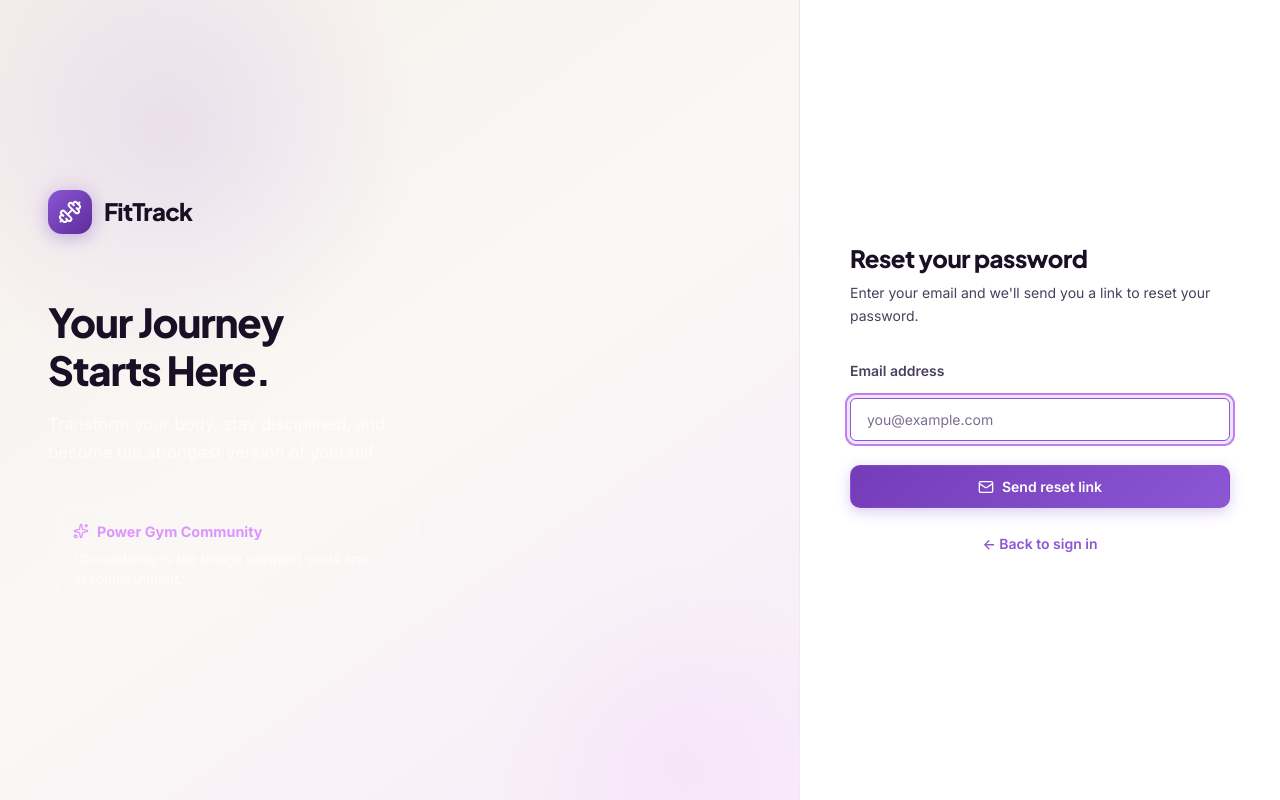
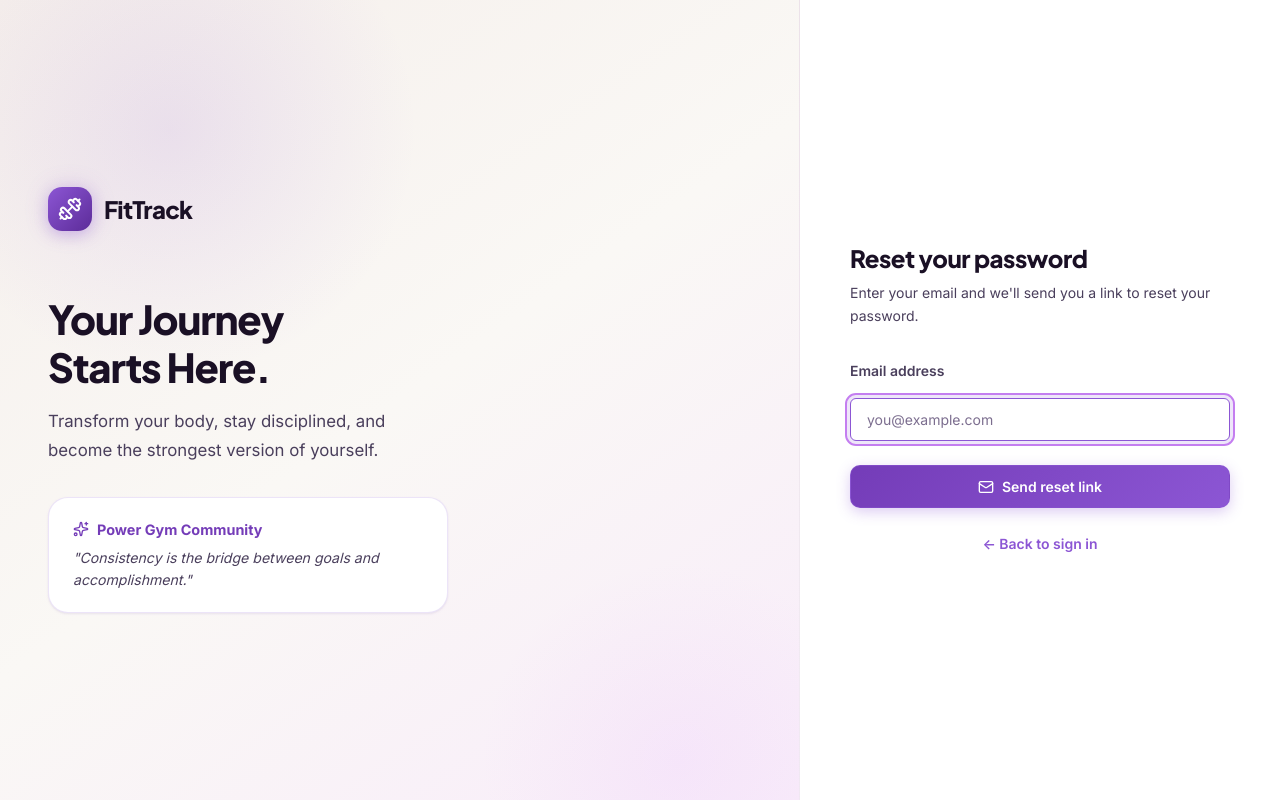
Before and after one commit to alaaMelook/FitTrack, a Next.js app: page /forgot-password in a window 1280 px wide. Built offline with nearby package versions, Linux system fonts and the light colour scheme; no server answers.

Commit message:
fix: contrast and text colors on auth branding panel

```diff
--- a/app/(auth)/layout.tsx
+++ b/app/(auth)/layout.tsx
@@ -35,12 +35,12 @@ export default function AuthLayout({
             <span className={styles.logoText}>FitTrack</span>
           </div>
 
-          <div className={styles.taglineSection} style={{ marginTop: '2.5rem', marginBottom: '2rem' }}>
-            <h1 className={styles.tagline} style={{ fontSize: '2.5rem', lineHeight: 1.2, fontWeight: 800 }}>
+          <div className={styles.taglineSection} style={{ marginTop: '2rem', marginBottom: '2rem' }}>
+            <h1 className={styles.tagline} style={{ fontSize: '2.5rem', lineHeight: 1.2, fontWeight: 800, color: 'var(--text-primary)' }}>
               Your Journey <br />
               Starts Here.
             </h1>
-            <p className={styles.taglineSubtext} style={{ fontSize: '1.05rem', lineHeight: 1.7, marginTop: '1rem', color: 'rgba(255,255,255,0.8)' }}>
+            <p className={styles.taglineSubtext} style={{ fontSize: '1.05rem', lineHeight: 1.7, marginTop: '1rem', color: 'var(--text-secondary)' }}>
               Transform your body, stay disciplined, and become the strongest version of yourself.
             </p>
           </div>
@@ -49,16 +49,16 @@ export default function AuthLayout({
             style={{
               padding: '1.25rem 1.5rem',
               borderRadius: 'var(--radius-xl)',
-              background: 'rgba(255, 255, 255, 0.08)',
-              border: '1px solid rgba(255, 255, 255, 0.15)',
-              backdropFilter: 'blur(8px)',
-              maxWidth: 380,
+              background: '#ffffff',
+              border: '1.5px solid var(--border-default)',
+              boxShadow: 'var(--shadow-sm)',
+              maxWidth: 400,
             }}
           >
-            <div style={{ display: 'flex', alignItems: 'center', gap: 8, color: 'var(--brand-300)', fontWeight: 700, fontSize: '0.9rem', marginBottom: 6 }}>
+            <div style={{ display: 'flex', alignItems: 'center', gap: 8, color: 'var(--brand-700)', fontWeight: 700, fontSize: '0.9rem', marginBottom: 6 }}>
               <Sparkles size={16} /> Power Gym Community
             </div>
-            <p style={{ fontSize: '0.85rem', color: 'rgba(255,255,255,0.75)', lineHeight: 1.5, margin: 0 }}>
+            <p style={{ fontSize: '0.88rem', color: 'var(--text-secondary)', lineHeight: 1.6, margin: 0, fontStyle: 'italic' }}>
               &quot;Consistency is the bridge between goals and accomplishment.&quot;
             </p>
           </div>
```
